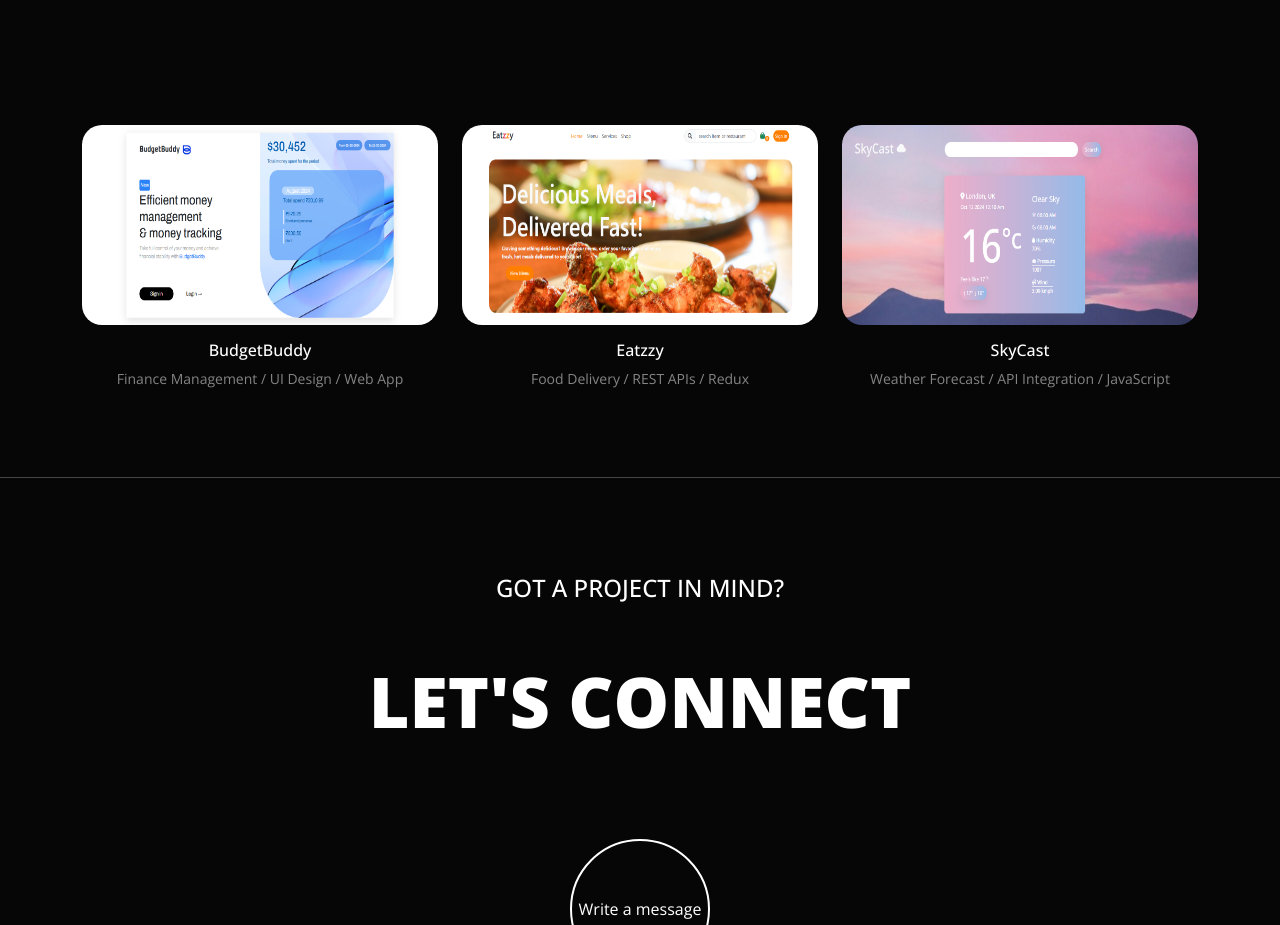
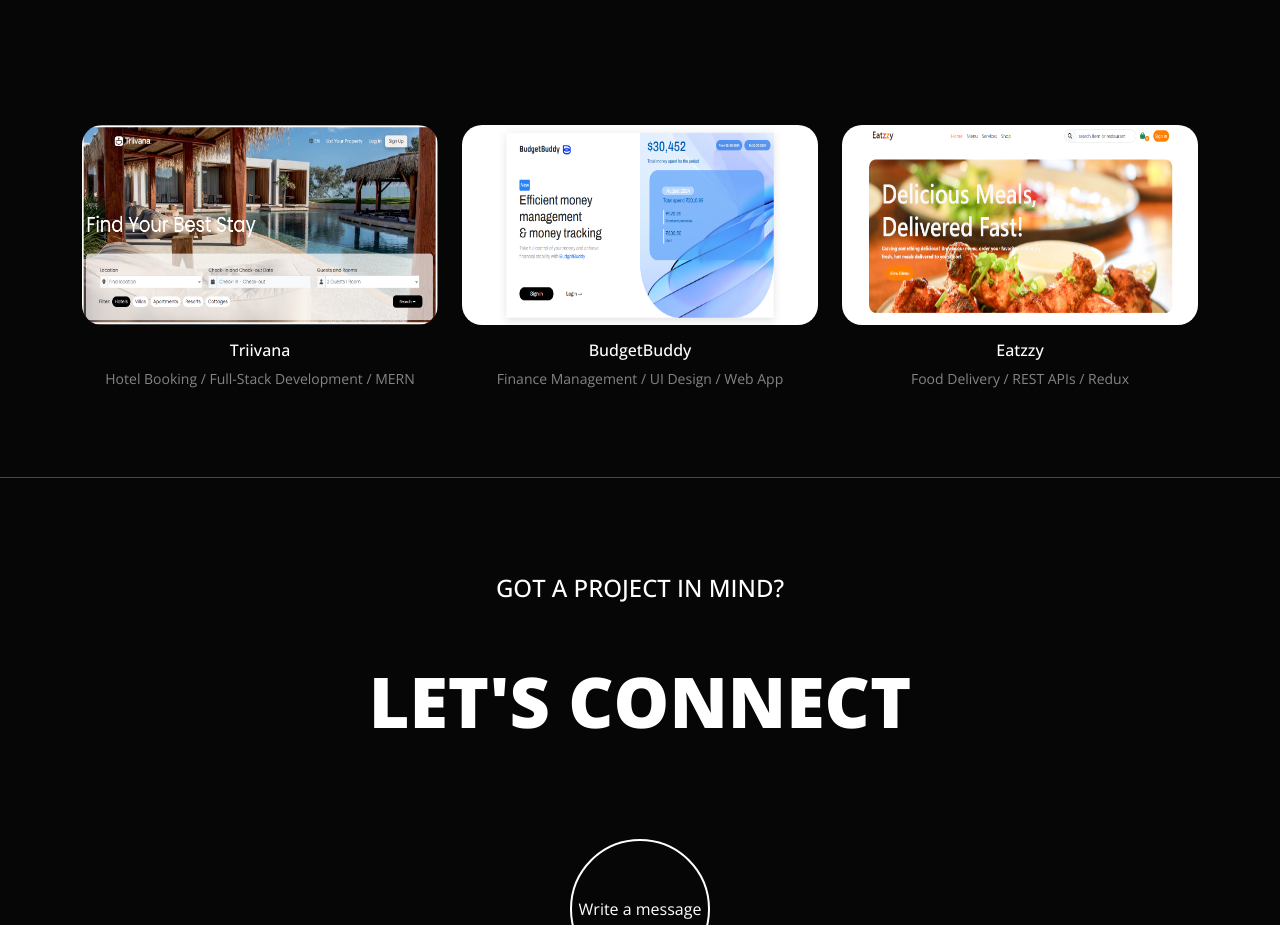
Before and after one commit to nahada701/personal-portfolio, a React (Vite) app: page / in a window 1280 px wide. Shown: the part 1431-2356 px from the top of the page. Built offline with nearby package versions, Linux system fonts and the light colour scheme.

Commit message:
new project added

```diff
--- a/src/components/Home.jsx
+++ b/src/components/Home.jsx
@@ -1,10 +1,12 @@
 import React from 'react'
 import bgvideo from "../assets/background.mp4";
-import resume from '../assets/MyResume.pdf'
+import resume from '../assets/nahada_chulliyil_resume.pdf'
 import budgetbuddy from '../assets/budgetBuddy.png'
 import eatzzy from '../assets/Eatzzy.png'
 import skycast from '../assets/skycast.png'
 import { Link } from 'react-router-dom';
+import Triivana from '../assets/Triivana.png'
+
 
 
 function Home() {
@@ -87,17 +89,22 @@
             <div className="cards my-5 container">
             <div className="row">
     {[
-            { img: budgetbuddy, name: "BudgetBuddy", tags: "Finance Management / UI Design / Web App" },
-            { img: eatzzy, name: "Eatzzy", tags: "Food Delivery / REST APIs / Redux" },
-            { img: skycast, name: "SkyCast", tags: "Weather Forecast / API Integration / JavaScript" }
+        { img: Triivana, name: "Triivana", tags: "Hotel Booking / Full-Stack Development / MERN", link: "https://triivana.vercel.app/" },
+        { img: budgetbuddy, name: "BudgetBuddy", tags: "Finance Management / UI Design / Web App", link: "https://budget-buddy-aa9l.vercel.app/" },
+        { img: eatzzy, name: "Eatzzy", tags: "Food Delivery / REST APIs / Redux", link: "https://eatzzy.vercel.app/" }
     ].map((project, index) => (
         <div key={index} className="col-md-6 col-lg-4 mb-4">
-               <div className='d-flex justify-content-center'> <img src={project.img} className='project-card-img' alt={`${project.name} App Screenshot`} /></div>
+            <div className='d-flex justify-content-center'>
+                <a href={project.link} target="_blank" rel="noopener noreferrer">
+                    <img src={project.img} className='project-card-img' alt={`${project.name} App Screenshot`} />
+                </a>
+            </div>
             <h6 className='text-center mt-3'>{project.name}</h6>
             <p className='text-center text-muted small'>{project.tags}</p>
         </div>
     ))}
 </div>
+
 </div>
 
         </div>
--- a/src/components/Projects.jsx
+++ b/src/components/Projects.jsx
@@ -37,12 +37,12 @@
   <div className="row  d-flex align-items-center flex-column">
 
   <div className="col-md-8 mb-5 mb-5">
-     <a href=''> <img src={Triivana} className='project-img' alt="" /></a>
+     <a href='https://triivana.vercel.app/'> <img src={Triivana} className='project-img' alt="" /></a>
       <div className='d-flex  my-3 justify-content-between align-items-center flex-wrap '>
         <h4 className=''>
         Triivana
         </h4>
-        <p className='m-0 p-0'>Ongoing</p>
+        <p className='m-0 p-0'>Feb-2025</p>
         <p className='m-0 p-0'> Hotel Booking / Full-Stack Development / MERN</p>
       </div>
 
```
Also changed, not shown: 1 other file (tests, documents, lock files or other folders). Lines whose indentation alone changed are shown as unchanged.
